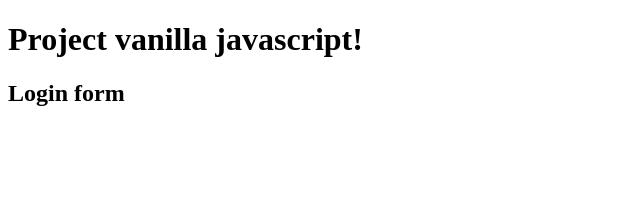
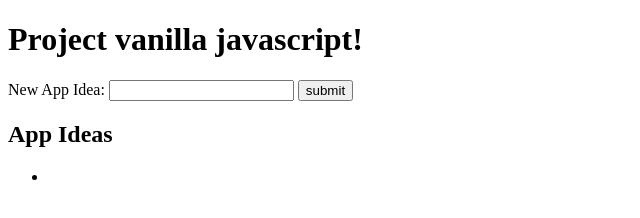
Before and after one commit to Yoerivw/sampleproject, a plain HTML site: page index.html in a window 1280 px wide. Shown: the whole page, without its empty margins (0-640 px from the left). Drawn offline with Linux system fonts and the light colour scheme.

Commit message:
Dom manipulation attempts

```diff
--- a/index.html
+++ b/index.html
@@ -5,12 +5,21 @@
     <meta charset="UTF-8">
     <meta name="viewport" content="width=device-width, initial-scale=1.0">
     <meta http-equiv="X-UA-Compatible" content="ie=edge">
+    <script src="js/app.js"></script>
     <title>My App</title>
 </head>
 
 <body>
     <h1>Project vanilla javascript!</h1>
-    <h2>Login form</h2>
+    <form name="addIdea" onsubmit="return addIdea();">
+        New App Idea: <input type="text" name="appEntry">
+        <input id="btn" type="submit" onclick="addIdea();" value="submit">
+    </form>
+    <h2>App Ideas</h2>
+    <ul id="list-parent">
+        <li class="list-child"></li>
+    </ul>
 </body>
 
+
 </html>
--- a/js/app.js
+++ b/js/app.js
@@ -1 +1,24 @@
-console.log('learning all these fancy things');
+let appIdeas = [];
+console.log('this is working');
+
+function addIdea() {
+    console.log('this is executed');
+    let idea = document.forms["addIdea"]["appEntry"].value;
+    console.log(idea);
+    let newEl = document.createElement('li');
+
+    let newIdea = document.createTextNode('lol');
+    console.log(newIdea);
+    newEl.appendChild(newIdea);
+
+    let position = document.getElementById('list-parent')[0];
+
+    position.appendChild(newEl);
+    appIdeas.push(idea);
+
+
+
+}
+window.onload = function() {
+    document.getElementById("btn").addEventListener("click", addIdea)
+}
```
